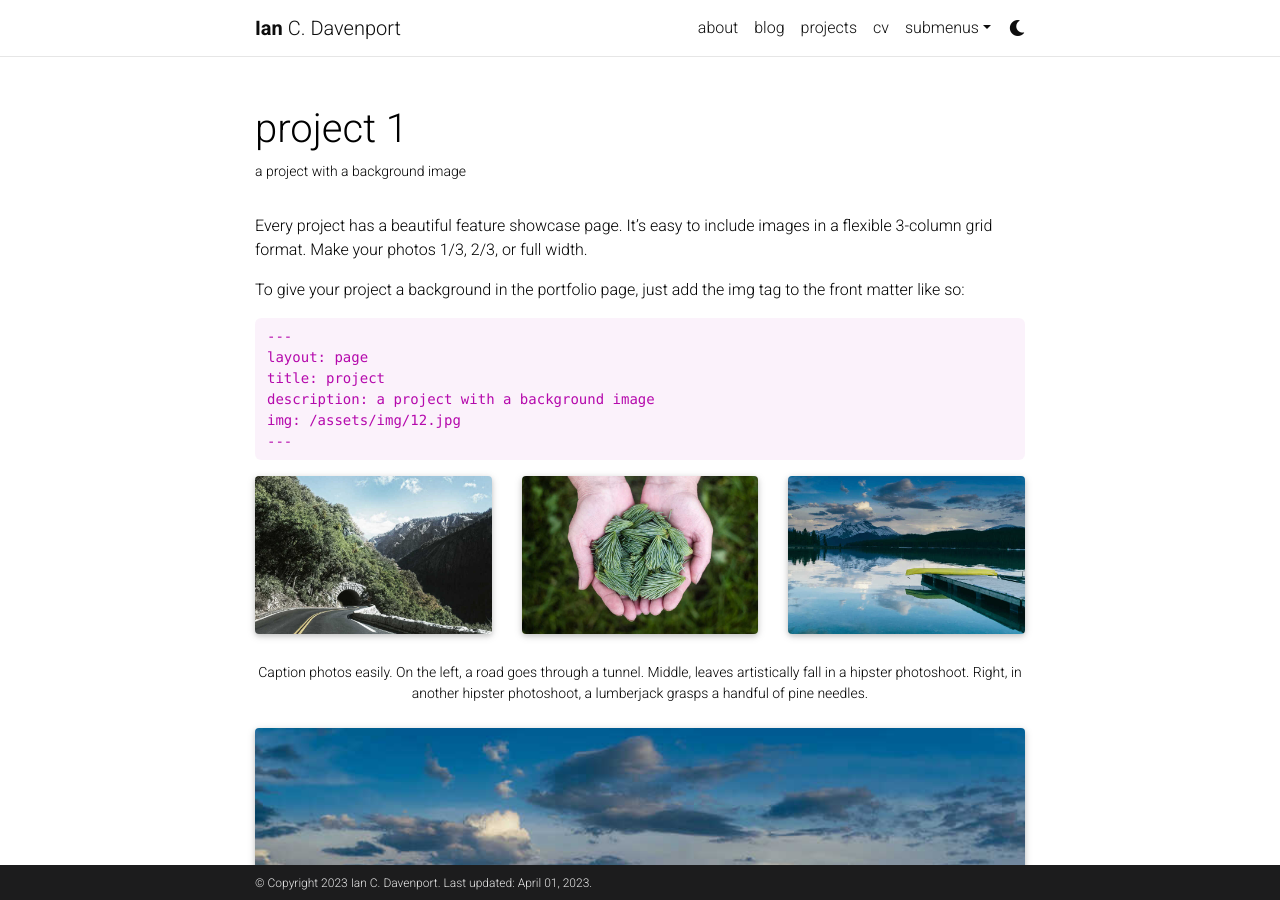
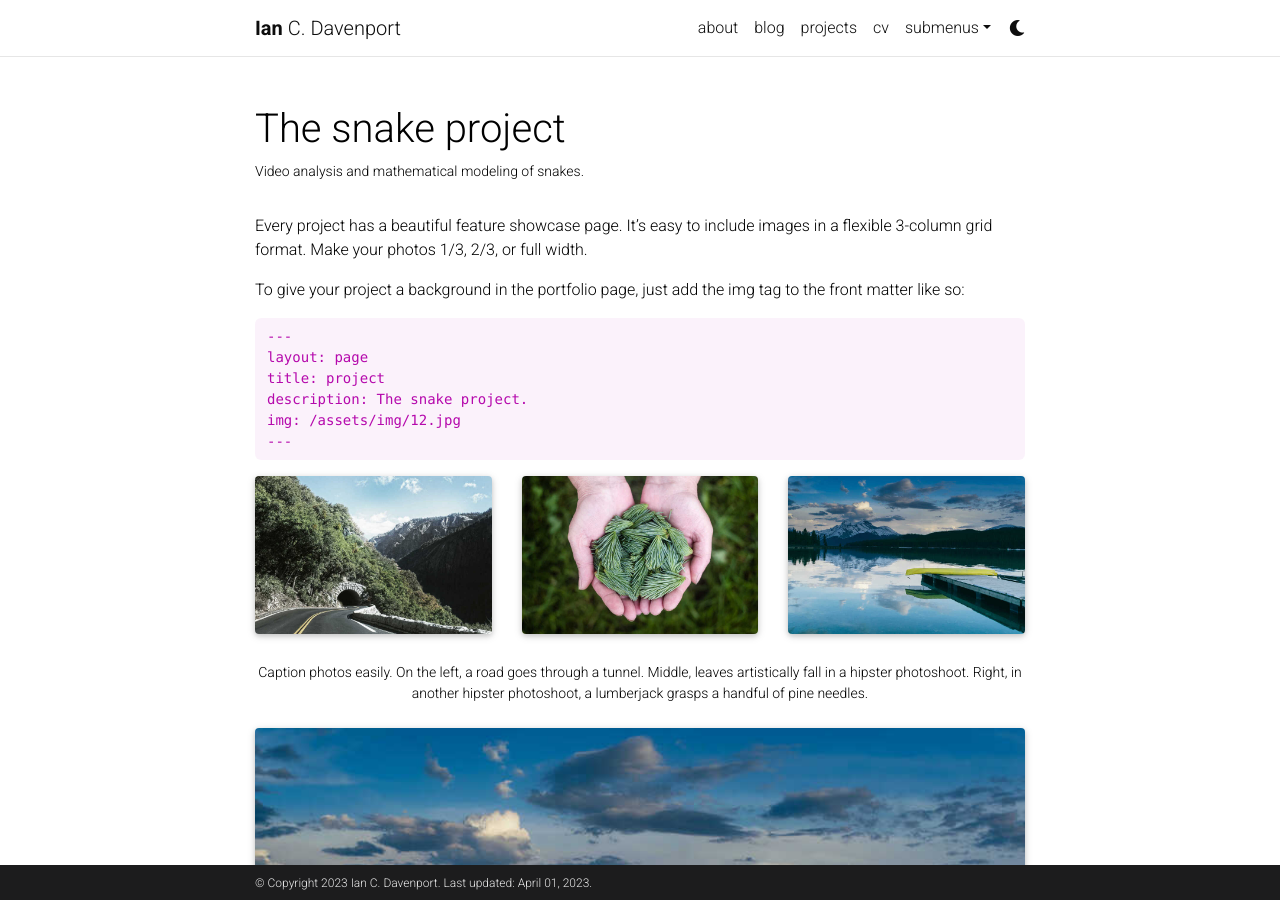
Before and after one commit to davenpi/davenpi.github.io, a Jekyll site: the page built from _projects/1_project.md, in a window 1280 px wide and 900 px high. Built offline with Jekyll 4.4.1, drawn with Linux system fonts in a browser that asks for light colours; full-size pictures stand in for the smaller copies a plugin makes; comment, search, counter and statistics services are not loaded; a style sheet for code colours, icons or effects is not loaded.

Commit message:
Update 1_project.md

```diff
--- a/_projects/1_project.md
+++ b/_projects/1_project.md
@@ -1,8 +1,8 @@
 ---
 layout: page
-title: project 1
-description: a project with a background image
-img: assets/img/12.jpg
+title: The snake project
+description: Video analysis and mathematical modeling of snakes.
+img: assets/img/70_cm_time_lapse.png
 importance: 1
 category: work
 ---
@@ -16,7 +16,7 @@ To give your project a background in the portfolio page, just add the img tag to
     ---
     layout: page
     title: project
-    description: a project with a background image
+    description: The snake project.
     img: /assets/img/12.jpg
     ---
 
```
